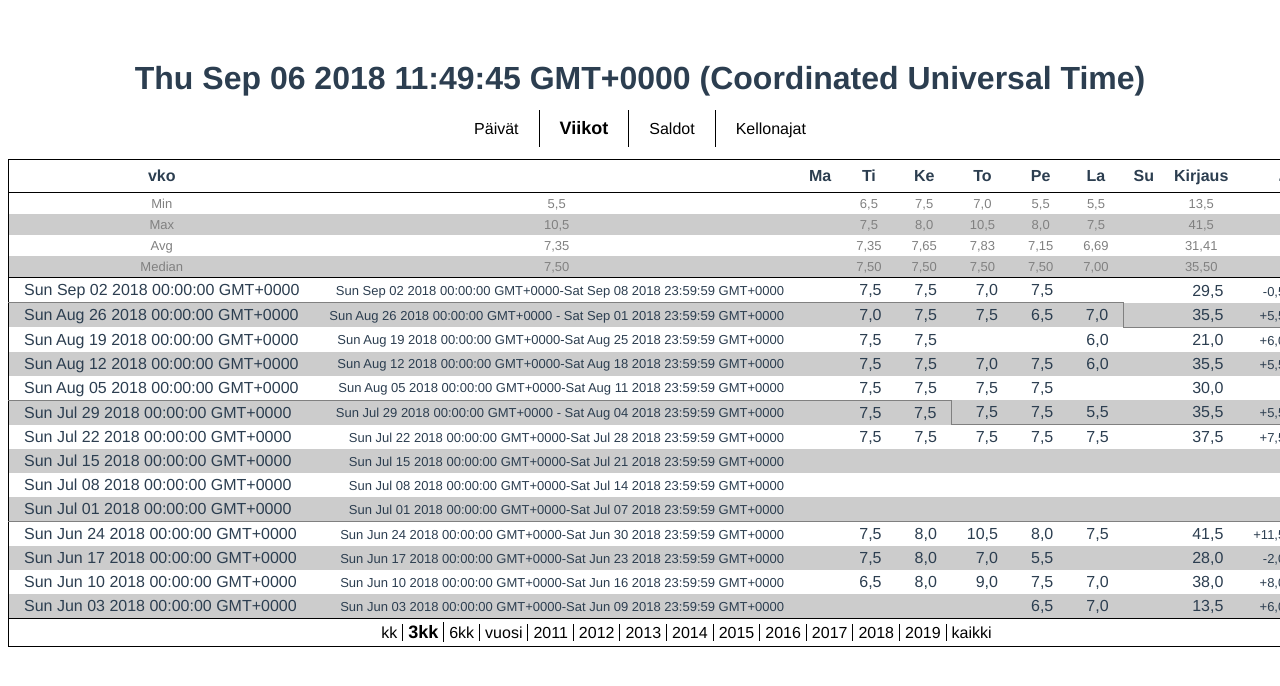
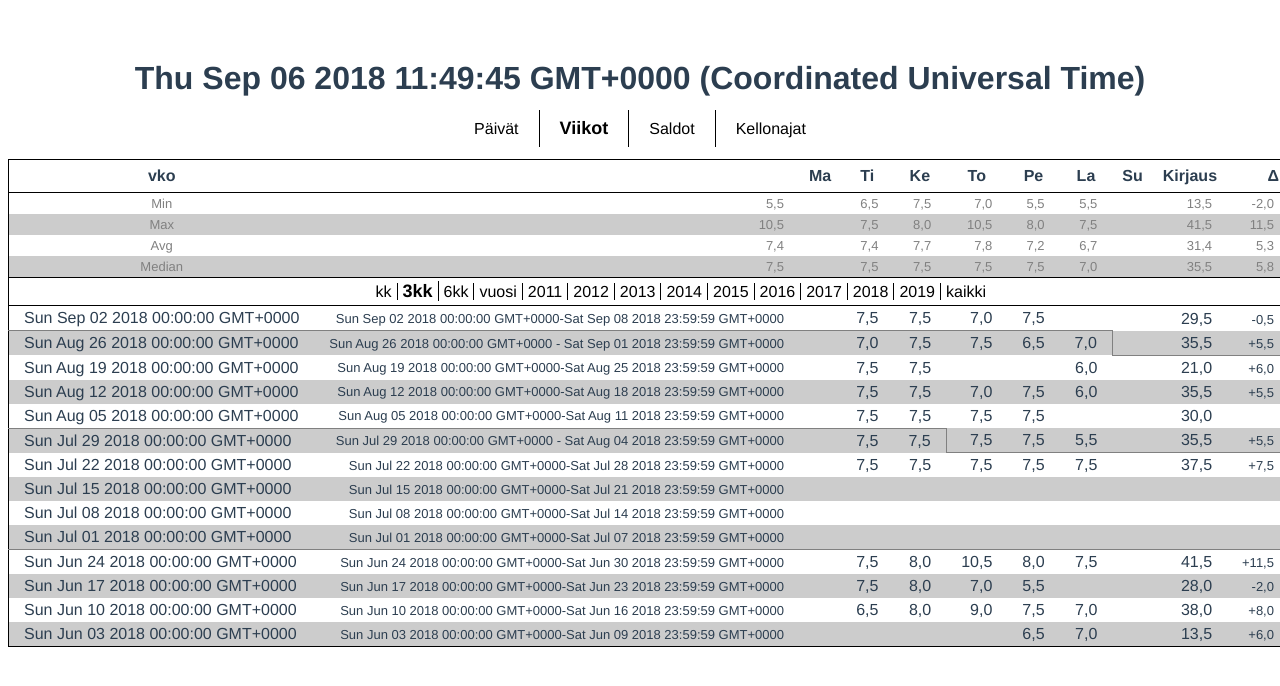
Before and after one commit to tzrissan/tuntikirjanpito, a Vue app: page /#/ in a window 1280 px wide. Both pictures are taken after a click on the element "Viikot". Shown: the top 686 px of the page. Built offline with nearby package versions, Linux system fonts and the light colour scheme.

Commit message:
Lisää tietoja tilastoihin

```diff
--- /dev/null
+++ b/src/components/ViikkoTilastoRivi.vue
@@ -0,0 +1,43 @@
+<template>
+    <tr class="stat">
+        <td class="title">{{ title }}</td>
+        <td class="kirjaus">{{ values.tot | numeral('0.0') }}</td>
+        <td class="kirjaus">{{ values.ma | numeral('0.0') }}</td>
+        <td class="kirjaus">{{ values.ti | numeral('0.0') }}</td>
+        <td class="kirjaus">{{ values.ke | numeral('0.0') }}</td>
+        <td class="kirjaus">{{ values.to | numeral('0.0') }}</td>
+        <td class="kirjaus">{{ values.pe | numeral('0.0') }}</td>
+        <td class="kirjaus">{{ values.la | numeral('0.0') }}</td>
+        <td class="kirjaus">{{ values.su | numeral('0.0') }}</td>
+        <td class="kirjausYhteensa">{{ values.kirjausYhteensa | numeral('0.0') }}</td>
+        <td class="saldo">{{ values.saldomuutos | numeral('0.0') }}</td>
+        <td class="saldo">{{ values.saldo | numeral('0.0') }}</td>
+    </tr>
+</template>
+
+<script>
+
+    export default {
+        name: 'ViikkoTilastoRivi',
+        props: {
+            title: String,
+            values: Object,
+            numberFormat: String
+        }
+    }
+
+</script>
+
+<style scoped>
+    .stat {
+        color: grey;
+        font-size: small;
+    }
+    td {
+        padding: 3px 15px;
+        white-space: nowrap;
+    }
+    .kirjaus, .kirjausYhteensa, .saldo {
+        text-align: right;
+    }
+</style>
--- a/src/views/Paivat.vue
+++ b/src/views/Paivat.vue
@@ -143,7 +143,6 @@
     export default {
         name: 'Paivat',
         components: {UusiRivi},
-        props: {},
         computed: {
             computedPaivat() {
                 const self = this;
--- a/src/views/Viikot.vue
+++ b/src/views/Viikot.vue
@@ -18,64 +18,12 @@
             </tr>
             </thead>
             <tbody>
-            <tr class="stat stat-min">
-                <td class="title">Min</td>
-                <td>{{ minValues.tot | numeral('0.0') }}</td>
-                <td>{{ minValues.ma | numeral('0.0') }}</td>
-                <td>{{ minValues.ti | numeral('0.0') }}</td>
-                <td>{{ minValues.ke | numeral('0.0') }}</td>
-                <td>{{ minValues.to | numeral('0.0') }}</td>
-                <td>{{ minValues.pe | numeral('0.0') }}</td>
-                <td>{{ minValues.la | numeral('0.0') }}</td>
-                <td>{{ minValues.su | numeral('0.0') }}</td>
-                <td>{{ minValues.kirjausYhteensa | numeral('0.0') }}</td>
-                <td></td>
-                <td></td>
-            </tr>
-            <tr class="stat stat-max">
-                <td class="title">Max</td>
-                <td>{{ maxValues.tot | numeral('0.0') }}</td>
-                <td>{{ maxValues.ma | numeral('0.0') }}</td>
-                <td>{{ maxValues.ti | numeral('0.0') }}</td>
-                <td>{{ maxValues.ke | numeral('0.0') }}</td>
-                <td>{{ maxValues.to | numeral('0.0') }}</td>
-                <td>{{ maxValues.pe | numeral('0.0') }}</td>
-                <td>{{ maxValues.la | numeral('0.0') }}</td>
-                <td>{{ maxValues.su | numeral('0.0') }}</td>
-                <td>{{ maxValues.kirjausYhteensa | numeral('0.0') }}</td>
-                <td></td>
-                <td></td>
-            </tr>
-            <tr class="stat stat-avg">
-                <td class="title">Avg</td>
-                <td>{{ avgValues.tot | numeral('0.00') }}</td>
-                <td>{{ avgValues.ma | numeral('0.00') }}</td>
-                <td>{{ avgValues.ti | numeral('0.00') }}</td>
-                <td>{{ avgValues.ke | numeral('0.00') }}</td>
-                <td>{{ avgValues.to | numeral('0.00') }}</td>
-                <td>{{ avgValues.pe | numeral('0.00') }}</td>
-                <td>{{ avgValues.la | numeral('0.00') }}</td>
-                <td>{{ avgValues.su | numeral('0.00') }}</td>
-                <td>{{ avgValues.kirjausYhteensa | numeral('0.00') }}</td>
-                <td></td>
-                <td></td>
-            </tr>
-            <tr class="stat stat-avg">
-                <td class="title">Median</td>
-                <td>{{ medianValues.tot | numeral('0.00') }}</td>
-                <td>{{ medianValues.ma | numeral('0.00') }}</td>
-                <td>{{ medianValues.ti | numeral('0.00') }}</td>
-                <td>{{ medianValues.ke | numeral('0.00') }}</td>
-                <td>{{ medianValues.to | numeral('0.00') }}</td>
-                <td>{{ medianValues.pe | numeral('0.00') }}</td>
-                <td>{{ medianValues.la | numeral('0.00') }}</td>
-                <td>{{ medianValues.su | numeral('0.00') }}</td>
-                <td>{{ medianValues.kirjausYhteensa | numeral('0.00') }}</td>
-                <td></td>
-                <td></td>
-            </tr>
+            <ViikkoTilastoRivi title="Min" :values="minValues" numberFormat="'0.0'"/>
+            <ViikkoTilastoRivi title="Max" :values="maxValues" numberFormat="'0.0'"/>
+            <ViikkoTilastoRivi title="Avg" :values="avgValues" numberFormat="'0.00'"/>
+            <ViikkoTilastoRivi title="Median" :values="medianValues" numberFormat="'0.00'"/>
             </tbody>
-            <tbody v-if="computedViikot.length > 35">
+            <tbody>
             <tr>
                 <td colspan="12" class="rajoitus">
                     <div class="clickable"
@@ -113,7 +61,7 @@
                 <td class="saldo">{{ v.saldo | numeral('0.0') }}</td>
             </tr>
             </tbody>
-            <tbody>
+            <tbody v-if="computedViikot.length > 35">
             <tr>
                 <td colspan="12" class="rajoitus">
                     <div class="clickable"
@@ -134,8 +82,10 @@
     import moment from 'moment';
 
     import Tuntikirjanpito from '@/data';
-    import {kaikkiAikavalit, kaikkiAikavalitTapahtumienValilla} from '@/date-time-util';
+    import {kaikkiAikavalit, kaikkiAikavalitTapahtumienValilla} from '@/date-time-util'
     import {min, max, avg, median, sum, exists, last} from '@/util'
+
+    import ViikkoTilastoRivi from '@/components/ViikkoTilastoRivi'
 
     function sivukoko(name, alku, loppu) {
         return {name, alku, loppu}
@@ -149,6 +99,7 @@
     ];
     export default {
         name: 'Viikot',
+        components: {ViikkoTilastoRivi},
         computed: {
             computedViikot() {
                 const self = this;
@@ -219,8 +170,9 @@
                         .map(v => v.paivat)
                         .map(p => p.map(x=>x.kirjaus).reduce(min, undefined))
                         .reduce(min, undefined),
-                    kirjausYhteensa: this.computedViikot.map(v => v.kirjausYhteensa).reduce(min, undefined)
-
+                    kirjausYhteensa: this.computedViikot.map(v => v.kirjausYhteensa).reduce(min, undefined),
+                    saldomuutos: this.computedViikot.map(v => v.saldomuutos).reduce(min, undefined),
+                    saldo: this.computedViikot.map(v => v.saldo).reduce(min, undefined)
                 }
             },
             maxValues() {
@@ -236,7 +188,9 @@
                         .map(v => v.paivat)
                         .map(p => p.map(x=>x.kirjaus).reduce(max, undefined))
                         .reduce(max, undefined),
-                    kirjausYhteensa: this.computedViikot.map(v => v.kirjausYhteensa).reduce(max, undefined)
+                    kirjausYhteensa: this.computedViikot.map(v => v.kirjausYhteensa).reduce(max, undefined),
+                    saldomuutos: this.computedViikot.map(v => v.saldomuutos).reduce(max, undefined),
+                    saldo: this.computedViikot.map(v => v.saldo).reduce(max, undefined)
                 }
             },
             avgValues() {
@@ -249,7 +203,9 @@
                     la: avg(this.computedViikot.map(v => v.paivat[5].kirjaus).filter(exists)),
                     su: avg(this.computedViikot.map(v => v.paivat[6].kirjaus).filter(exists)),
                     tot: avg(_.flatten(this.computedViikot.map(v => v.paivat)).map(x=>x.kirjaus).filter(exists)),
-                    kirjausYhteensa: avg(this.computedViikot.map(v => v.kirjausYhteensa).filter(exists))
+                    kirjausYhteensa: avg(this.computedViikot.map(v => v.kirjausYhteensa).filter(exists)),
+                    saldomuutos: avg(this.computedViikot.map(v => v.saldomuutos).filter(exists)),
+                    saldo: avg(this.computedViikot.map(v => v.saldo).filter(exists))
                 }
             },
             medianValues() {
@@ -262,7 +218,9 @@
                     la: median(this.computedViikot.map(v => v.paivat[5].kirjaus).filter(exists)),
                     su: median(this.computedViikot.map(v => v.paivat[6].kirjaus).filter(exists)),
                     tot: median(_.flatten(this.computedViikot.map(v => v.paivat)).map(x=>x.kirjaus).filter(exists)),
-                    kirjausYhteensa: median(this.computedViikot.map(v => v.kirjausYhteensa).filter(exists))
+                    kirjausYhteensa: median(this.computedViikot.map(v => v.kirjausYhteensa).filter(exists)),
+                    saldomuutos: median(this.computedViikot.map(v => v.saldomuutos).filter(exists)),
+                    saldo: median(this.computedViikot.map(v => v.saldo).filter(exists))
                 }
             }
 
@@ -387,10 +345,5 @@
         border-bottom: 1px solid black;
     }
 
-    .stat {
-        color: grey;
-        font-size: small;
-    }
-
 
 </style>
```
